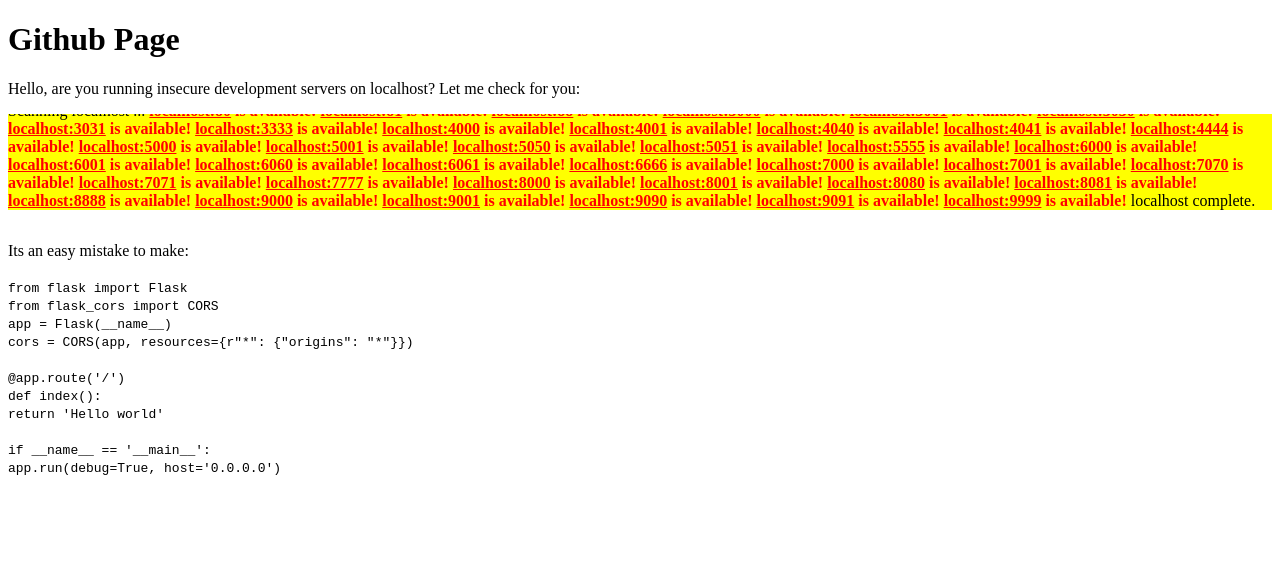
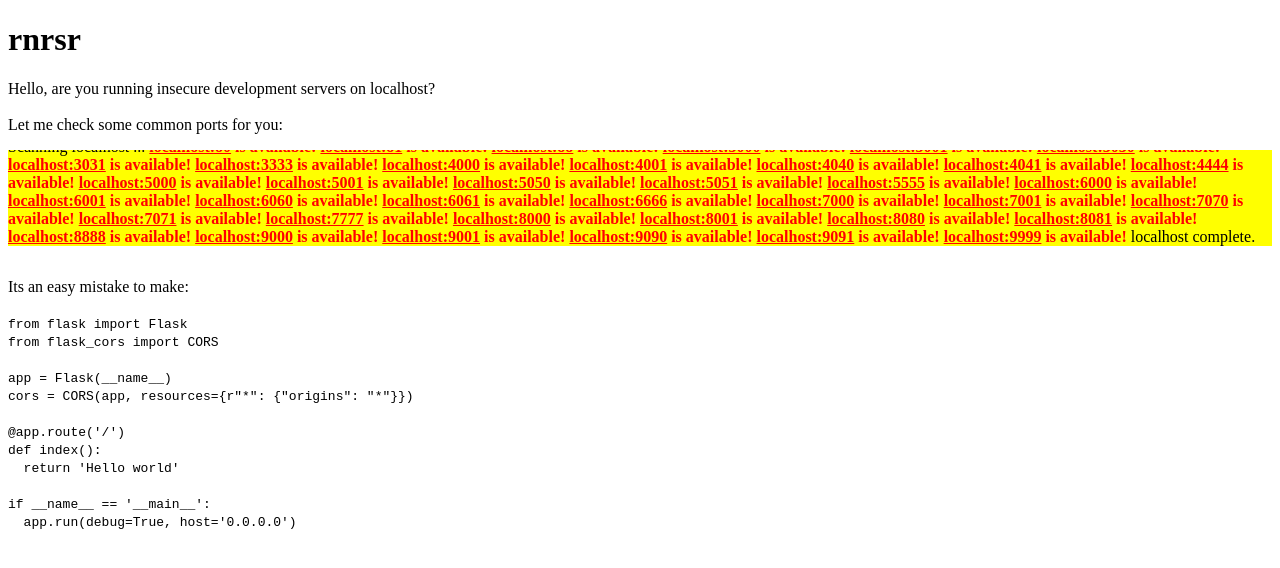
Before and after one commit to rnrsr/rnrsr.github.io, a plain HTML site: page index.html in a window 1280 px wide. Drawn offline with Linux system fonts and the light colour scheme.

Commit message:
formatting

```diff
--- a/index.html
+++ b/index.html
@@ -15,9 +15,11 @@
 
   </head>
   <body>
-    <h1>Github Page</h1>
+    <h1>rnrsr</h1>
     <p>
-      Hello, are you running insecure development servers on localhost? Let me check for you:
+      Hello, are you running insecure development servers on localhost?
+      <br /><br />
+      Let me check some common ports for you:
     </p>
 
     <p id="local_checklist" class="checklist">
@@ -25,20 +27,21 @@
     <p id="network_checklist" class="checklist">
     </p>
 
-    <p>
+    <p id="admission">
       Its an easy mistake to make:<br />
       <br />
       <code>from flask import Flask</code><br />
       <code>from flask_cors import CORS</code><br />
+      <br />
       <code>app = Flask(__name__)</code><br />
       <code>cors = CORS(app, resources={r"*": {"origins": "*"}})</code><br />
       <br />
-      <code>  @app.route('/')</code><br />
-      <code>  def index():</code><br />
-      <code>    return 'Hello world'</code><br />
+      <code>@app.route('/')</code><br />
+      <code>def index():</code><br />
+      <code>&nbsp;&nbsp;return 'Hello world'</code><br />
       <br />
       <code>if __name__ == '__main__':</code><br />
-      <code>    app.run(debug=True, host='0.0.0.0')</code><br />
+      <code>&nbsp;&nbsp;app.run(debug=True, host='0.0.0.0')</code><br />
     </p>
 
     <script>
```
